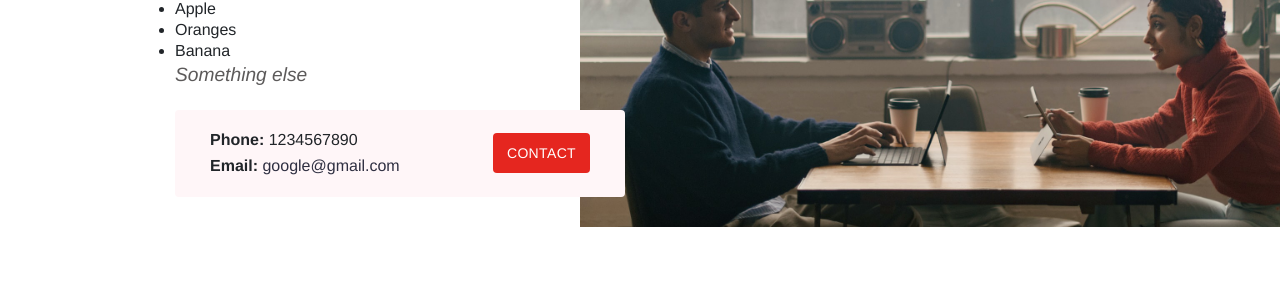
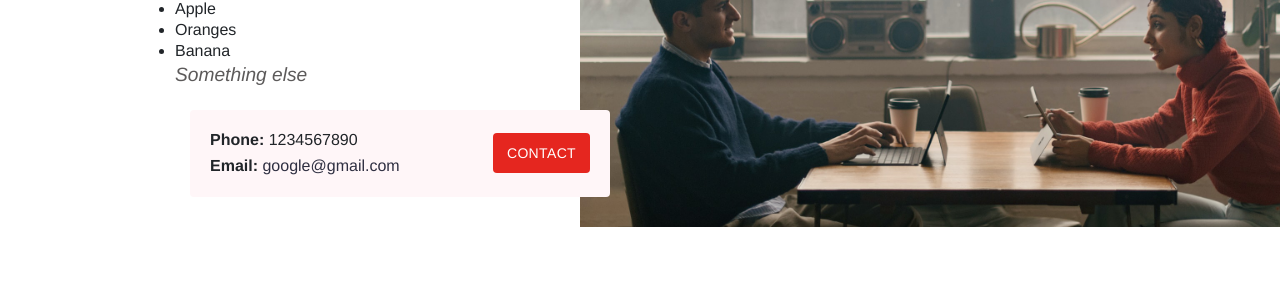
Before and after one commit to heydavid-dev/serif-neo-1000-251, a Jekyll site: the page built from index.md, in a window 1280 px wide. Shown: the part 590-890 px from the top of the page. Built offline with Jekyll 4.4.1, drawn with Linux system fonts in a browser that asks for light colours.

Commit message:
Update call.html

```diff
--- a/_includes/call.html
+++ b/_includes/call.html
@@ -1,4 +1,5 @@
-<div class="call col-12">
+<div class="col-12">
+  <div class="call">
     <div class="call-box-top">
       {% if site.data.contact.phone %}
           <div class="call-phone"><strong>Phone: </strong> {{ site.data.contact.phone }} </div>
@@ -17,3 +18,4 @@
         </div>
       {% endif %}
   </div>
+</div>
```
Lines whose indentation alone changed are shown as unchanged.
